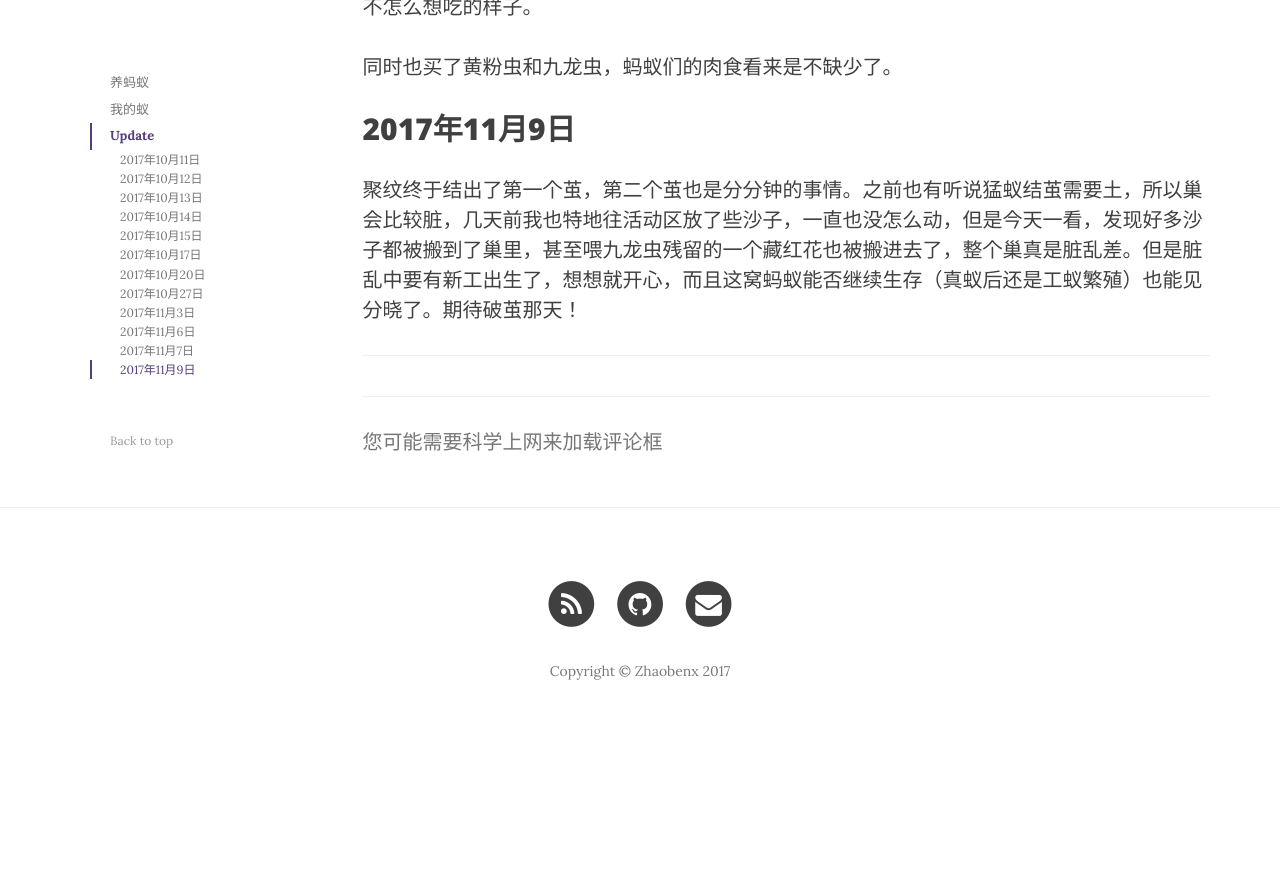
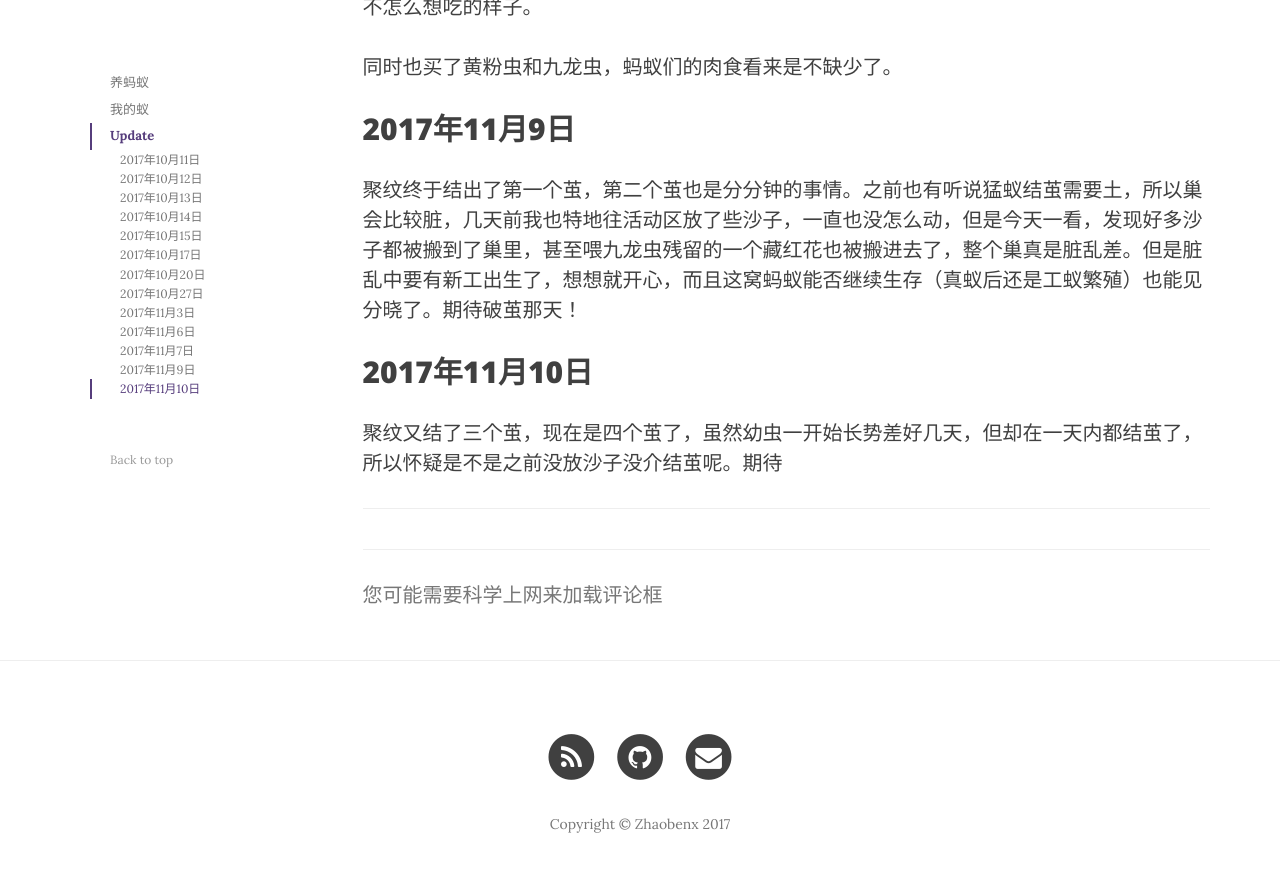
Before and after one commit to zhaobenx/zhaobenx.github.io, a Jekyll site: the page built from _posts/2017-10-10-love-ants.md, in a window 1280 px wide and 900 px high, scrolled down 6302 px. Shown: the top 872 px of the window. Built offline with Jekyll 4.4.1, drawn with Linux system fonts in a browser that asks for light colours; nearby versions of some CDN libraries; comment, search, counter and statistics services are not loaded; before the commit the page ends 7049 px from its top, so only the background shows below that.

Commit message:
Update 2017-10-10-love-ants.md

```diff
--- a/_posts/2017-10-10-love-ants.md
+++ b/_posts/2017-10-10-love-ants.md
@@ -149,3 +149,7 @@ published: true
 ## 2017年11月9日
 
 聚纹终于结出了第一个茧，第二个茧也是分分钟的事情。之前也有听说猛蚁结茧需要土，所以巢会比较脏，几天前我也特地往活动区放了些沙子，一直也没怎么动，但是今天一看，发现好多沙子都被搬到了巢里，甚至喂九龙虫残留的一个藏红花也被搬进去了，整个巢真是脏乱差。但是脏乱中要有新工出生了，想想就开心，而且这窝蚂蚁能否继续生存（真蚁后还是工蚁繁殖）也能见分晓了。期待破茧那天！
+
+## 2017年11月10日
+
+聚纹又结了三个茧，现在是四个茧了，虽然幼虫一开始长势差好几天，但却在一天内都结茧了，所以怀疑是不是之前没放沙子没介结茧呢。期待
```
